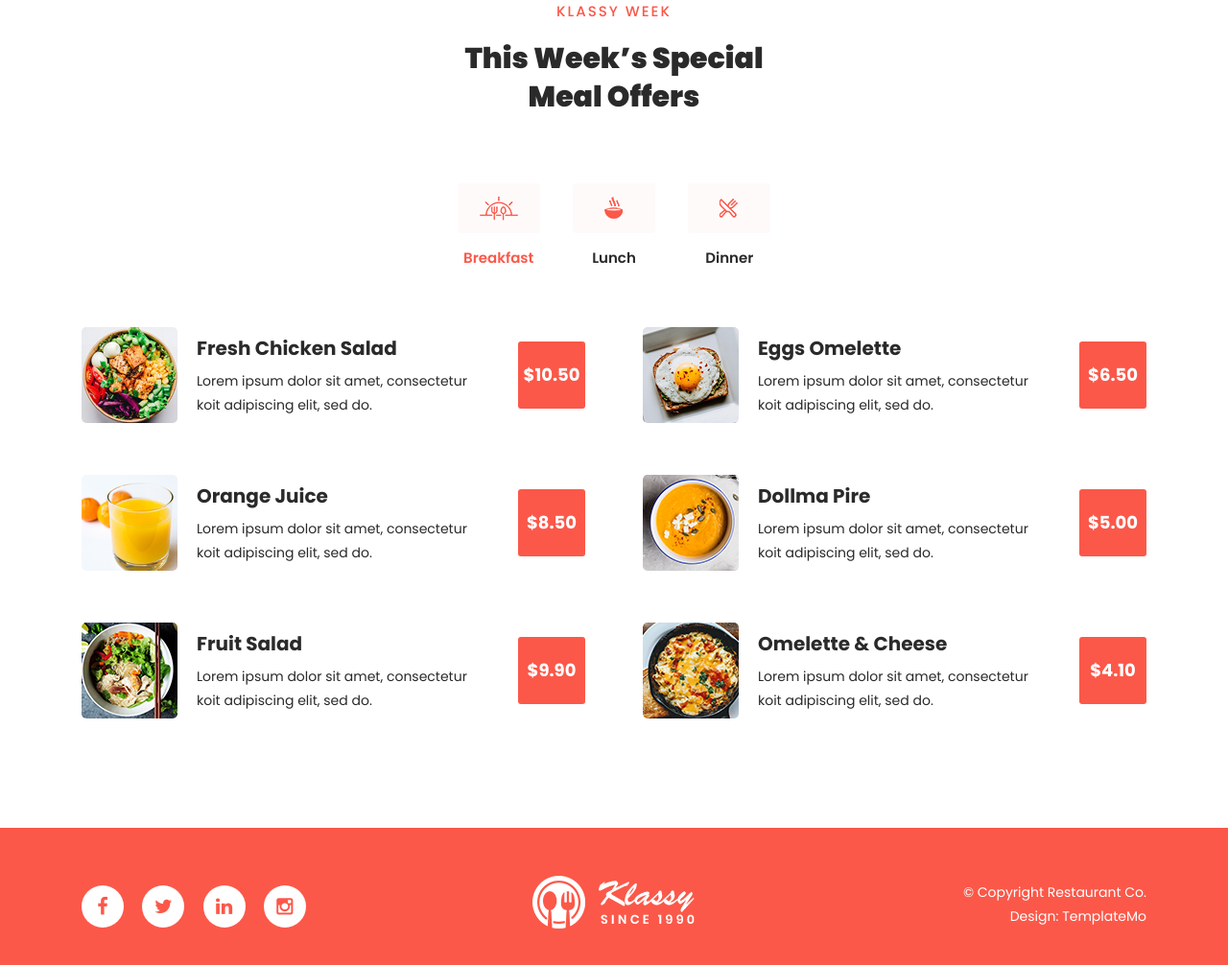
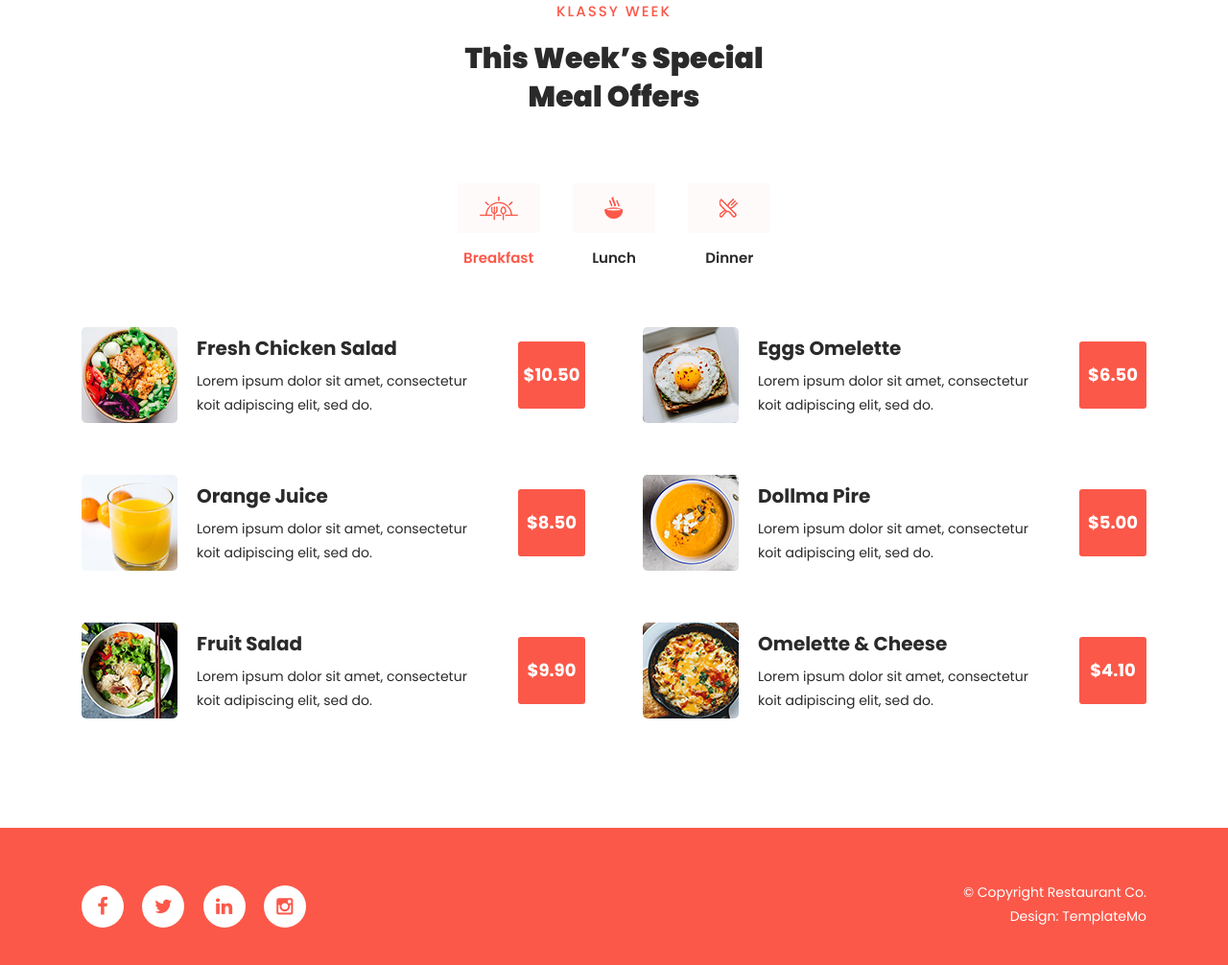
Before and after one commit to AytacSafarova/Restaurant-project, a plain HTML site: page index.html in a window 1280 px wide. Shown: the part 4182-5188 px from the top of the page at 96% size. Drawn offline with Linux system fonts and the light colour scheme.

Commit message:
Update index.html

```diff
--- a/index.html
+++ b/index.html
@@ -727,7 +727,6 @@ https://templatemo.com/tm-558-klassy-cafe
                 </div>
                 <div class="col-lg-4">
                     <div class="logo">
-                        <a href="index.html"><img src="assets/images/white-logo.png" alt=""></a>
                     </div>
                 </div>
                 <div class="col-lg-4 col-xs-12">
```
